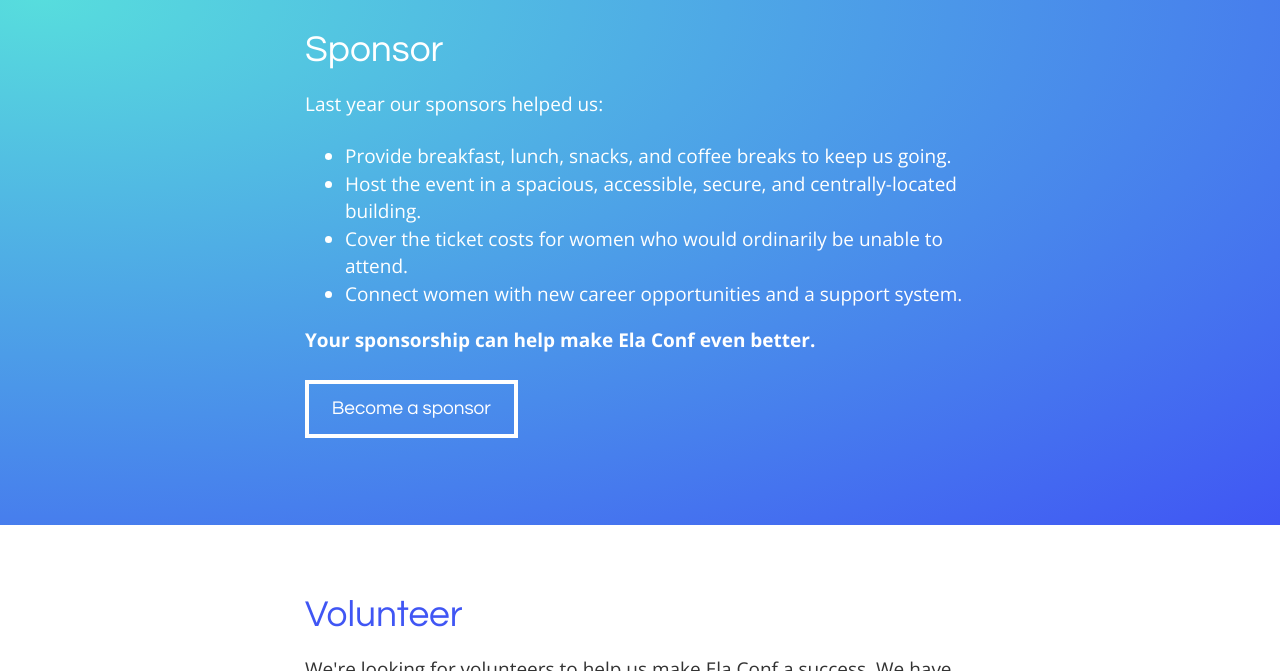
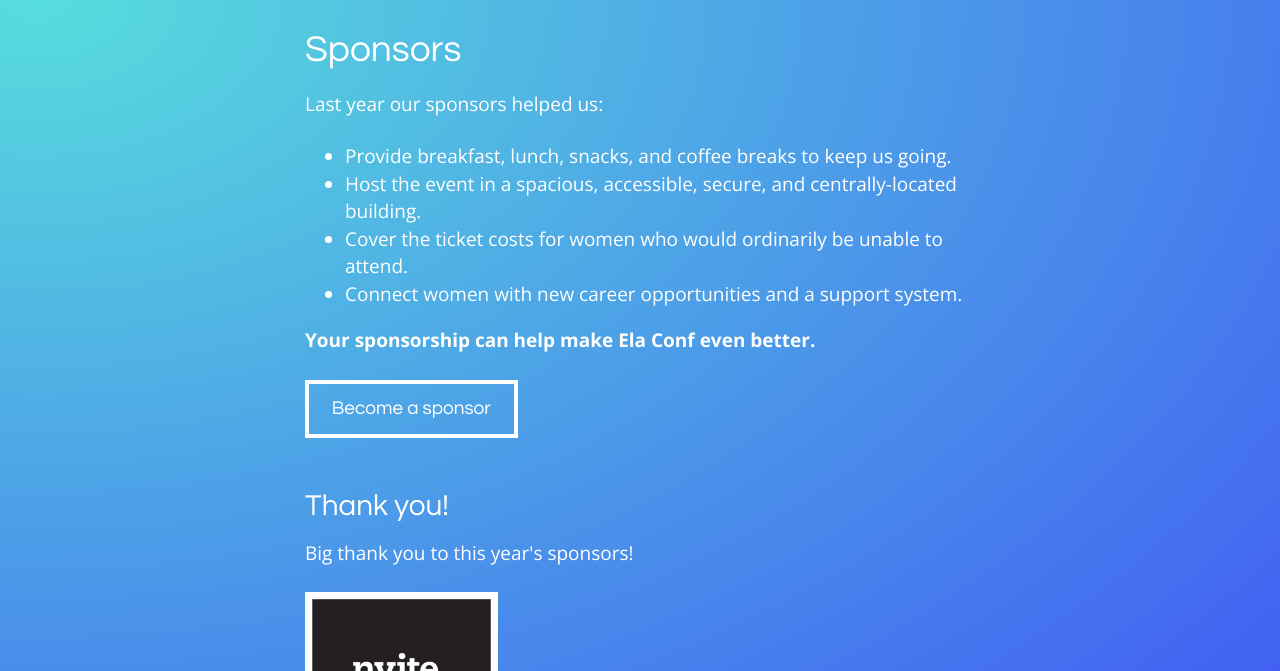
Before and after one commit to elaconf/elaconf.github.io, a Jekyll site: the page built from index.html, in a window 1280 px wide and 900 px high, scrolled down 3169 px, cut to the strip 229-900 px from the top of the window. Built offline with Jekyll 4.4.1, drawn with Linux system fonts in a browser that asks for light colours; a script that is not in the unit is left out.

Commit message:
add sponsors

```diff
--- /dev/null
+++ b/_data/sponsors.yml
@@ -0,0 +1,5 @@
+- name: nvite
+  site: https://nvite.com/
+  image: nvite.png
+  type: In-kind Sponsor
+  twitter: nvite
--- a/index.html
+++ b/index.html
@@ -67,7 +67,7 @@ layout: default
 
 <section class="fill-gradient">
   <div class="limiter">
-    <h2 id="sponsor">Sponsor</h2>
+    <h2 id="sponsor">Sponsors</h2>
     <p>Last year our sponsors helped us:</p>
     <ul>
       <li>Provide breakfast, lunch, snacks, and coffee breaks to keep us going.</li>
@@ -77,6 +77,13 @@ layout: default
     </ul>
     <p><strong>Your sponsorship can help make Ela Conf even better.</strong></p>
     <p><a href="/sponsor" class="button">Become a sponsor</a></p>
+    <h3>Thank you!</h3>
+    <p>Big thank you to this year's sponsors!</p>
+    <div class="sponsors">
+      {% for sponsor in site.data.sponsors %}
+      <a href="{{sponsor.site}}"><img src="/images/sponsors/{{sponsor.image}}" alt="{{sponsor.name}}" class="sponsor-image"></a>
+      {% endfor %}
+    </div>
   </div>
 </section>
 
```
Also changed, not shown: sponsor/index.html (+8 -0 lines), images/sponsors/nvite.png (added).
